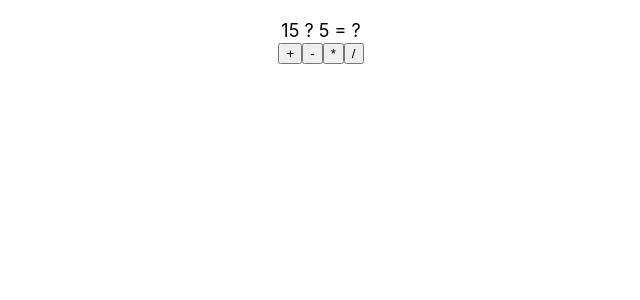
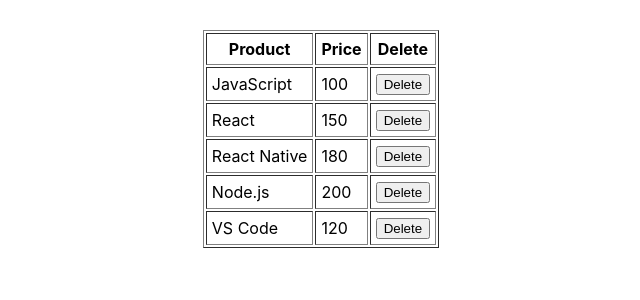
Before and after one commit to RIXZY-Connecting/app1, a React (Create React App) app: page / in a window 1280 px wide. Shown: the top 300 px of the page, without its empty margins (319-959 px from the left). Built offline with nearby package versions, Linux system fonts and the light colour scheme.

Commit message:
create refs-array.js
create refs-array.js

```diff
--- a/src/App.js
+++ b/src/App.js
@@ -1,6 +1,7 @@
 import React from 'react';
-import RefsFunc from './refs-func.js';
+import RefsArray from './refs-array.js';
+
 
 export default function App() {
-    return <RefsFunc/>;
+    return <RefsArray/>;
 }
--- /dev/null
+++ b/src/refs-array.js
@@ -0,0 +1,47 @@
+import React from "react";
+
+export default function RefsArray(){
+    const table = React.useRef()
+    const tr = React.useRef([])
+
+    const data = [
+        ['JavaScript',100],
+        ['React',150],
+        ['React Native',180],
+        ['Node.js',200],
+        ['VS Code',120]
+    ]
+    const onClickButton = (i) => {
+        const index = tr.current[i].rowIndex
+        table.current.deleteRow(index)
+    }
+    const onMouseOverRow = (i) => {
+        tr.current[i].style.backgroundColor = 'yellow'
+    }
+    const onMouseOut = (i) =>{
+        tr.current[i].style.backgroundColor = 'white'
+    }
+
+    const tableStyle = {margin:'auto',marginTop:30}
+
+
+ return(
+    <table ref={table}border="1" cellPadding={5}style={tableStyle}>
+        <tr><th>Product</th><th>Price</th><th>Delete</th></tr>
+        {
+         data.map((item,i)=>{
+            return(
+                <tr ref={el => tr.current[i]=el}
+                    onMouseOver={()=>onMouseOverRow(i)}
+                    onMouseOut={()=>onMouseOut(i)}
+                >
+                    <td>{item[0]}</td>
+                    <td>{item[1]}</td>
+                    <td><button onClick={()=> onClickButton(i)}>Delete</button></td>
+            </tr>
+            )
+         })
+        }
+        </table>
+    )
+}
```
